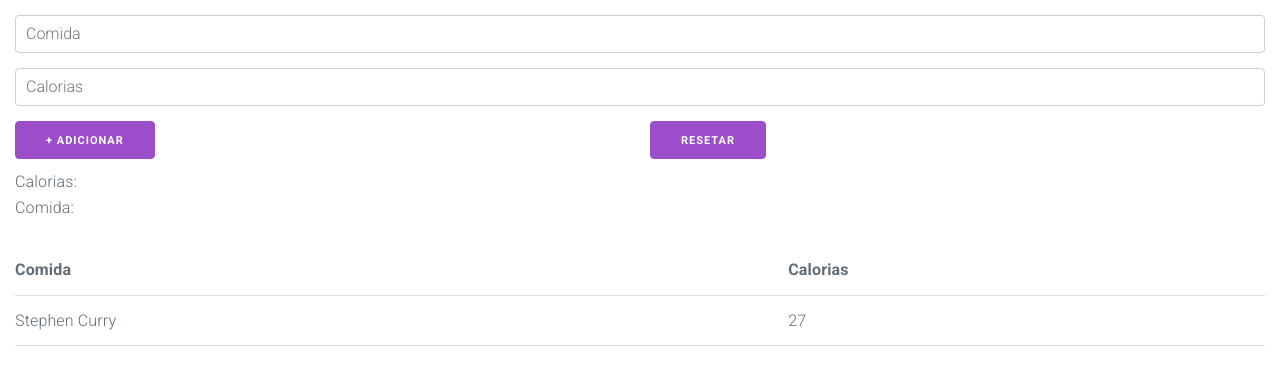
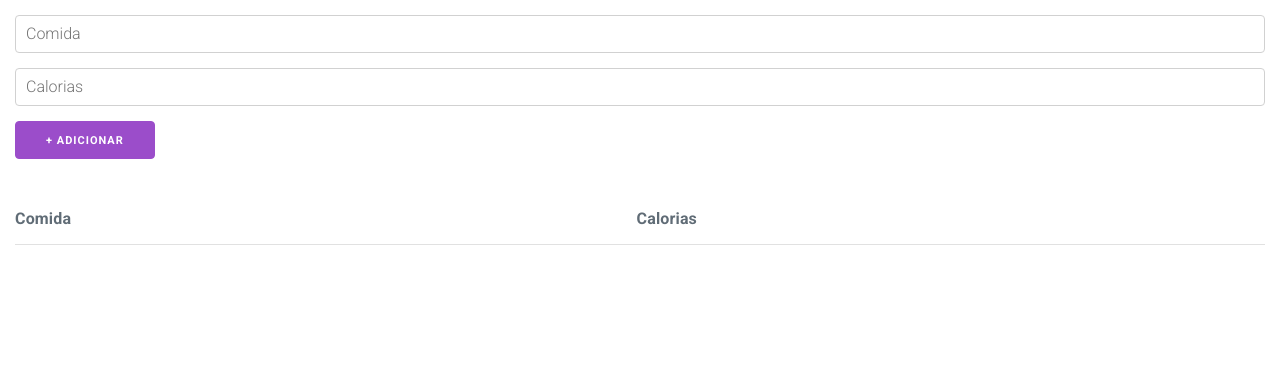
Before and after one commit to guipaterlini/App-Calorias-Consumidas, a React (Create React App) app: page / in a window 1280 px wide. Shown: the top 368 px of the page. Built offline with nearby package versions, Linux system fonts and the light colour scheme.

Commit message:
Feature: adiciona lista de comidas e calorias

```diff
--- a/src/App.tsx
+++ b/src/App.tsx
@@ -29,10 +29,12 @@
           </tr>
         </thead>
         <tbody>
-          <tr>
-            <td>Stephen Curry</td>
-            <td>27</td>
-          </tr>
+          {comidas.map((item) => (
+            <tr>
+              <td>{item.comida}</td>
+              <td>{item.calorias}</td>
+            </tr>
+          ))}
         </tbody>
       </table>
     </div>
--- a/src/components/AddForm/index.tsx
+++ b/src/components/AddForm/index.tsx
@@ -35,17 +35,7 @@
         <div className="column">
           <AddButton title="adicionar" icon="+ " />
         </div>
-        <div className="column">
-          <button type="button" onClick={reset}>
-            Resetar
-          </button>
-        </div>
       </div>
-      <p>
-        Calorias: {calorias}
-        <br />
-        Comida: {comida}
-      </p>
     </form>
   );
 }
```
